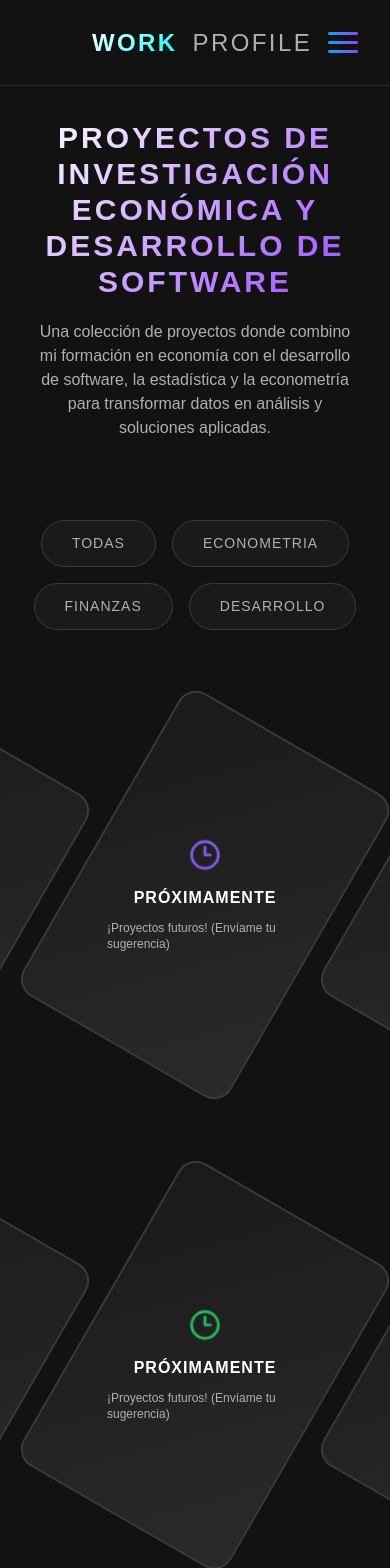
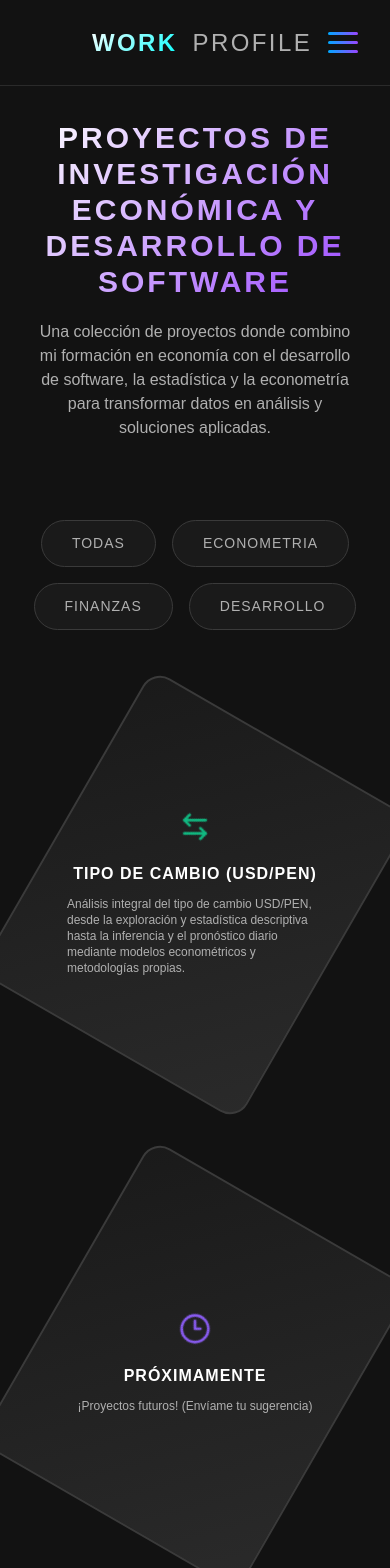
Before and after one commit to mishell1234/FreeProyect, a Next.js app in the folder freeproyect/: page /proyectos in a window 390 px wide. Shown: the top 1568 px of the page. Built offline with nearby package versions, Linux system fonts and the light colour scheme.

Commit message:
Ajusta diseño responsive de proyectos

```diff
--- a/freeproyect/src/app/proyectos/proyectos.module.css
+++ b/freeproyect/src/app/proyectos/proyectos.module.css
@@ -83,11 +83,11 @@
 }
 
 .proyectoHexagonoGrid {
-    display: grid;
-    grid-template-columns: repeat(3, 240px);
-    justify-content: center;
-    gap: 60px;
-    margin-top: 60px;
+	display: flex;
+	flex-wrap: wrap;
+	justify-content: center;
+	gap: 60px;
+	margin-top: 60px;
 }
 
 .proyectoHexagonoInte {
@@ -108,7 +108,7 @@
     margin: 30px 10px;
     cursor: pointer;
     transition: all 0.3s ease;
-    width: 240px;
+    width: 300px;
     height: 350px;
 }
 
```
